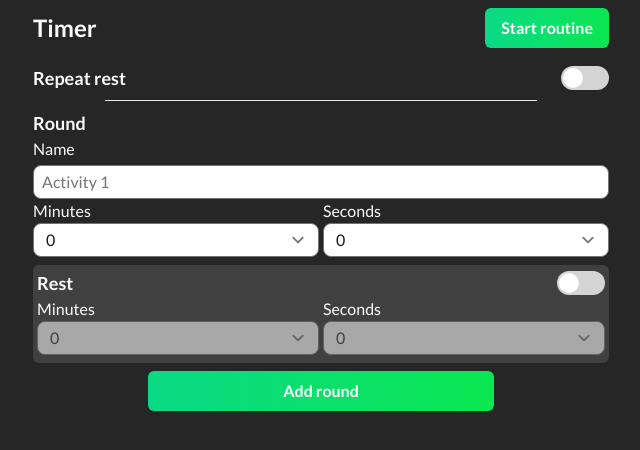
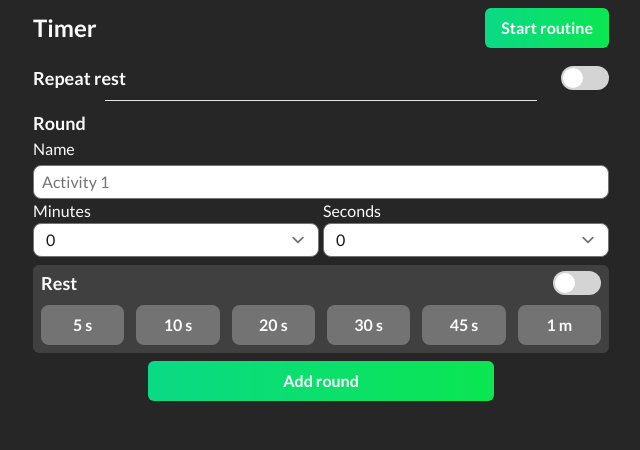
Before and after one commit to galearez/timer, a React (Create React App) app: page / in a window 1280 px wide. Shown: the top 450 px of the page, without its empty margins (319-959 px from the left). Built offline with nearby package versions, Linux system fonts and the light colour scheme.

Commit message:
adapt radio btns to activity rests

```diff
--- a/src/app/app.tsx
+++ b/src/app/app.tsx
@@ -40,7 +40,6 @@ export default function App() {
   let [secGlobalRest, setSecGlobalRest] = useState('0');
   // these states control when the user selects to add a rest after the current activity
   let [singleRest, setSingleRest] = useState(false);
-  let [minSingleRest, setMinSingleRest] = useState('0');
   let [secSingleRest, setSecSingleRest] = useState('0');
   // this state is a boolean becuase is used to show the main input form based on the viewport size
   let [activityForm, setActivityForm] = useState(false);
@@ -53,8 +52,6 @@ export default function App() {
   let labelRef: React.RefObject<HTMLInputElement> = useRef(null);
   let activityMinRef: React.RefObject<HTMLSelectElement> = useRef(null);
   let activitySecRef: React.RefObject<HTMLSelectElement> = useRef(null);
-  let restMinRef: React.RefObject<HTMLSelectElement> = useRef(null);
-  let restSecRef: React.RefObject<HTMLSelectElement> = useRef(null);
 
   useEffect(() => {
     window.addEventListener('resize', () => setScreenWidth(window.innerWidth));
@@ -126,7 +123,6 @@ export default function App() {
 
     // reset the values of the single rests, if there are global rests, they will be reset to that value, if not
     // they will be reset to 0
-    setMinSingleRest(minGlobalRest);
     setSecSingleRest(secGlobalRest);
     setActivityMin('0');
     setActivitySec('0');
@@ -348,7 +344,7 @@ export default function App() {
                   <label
                     htmlFor='rest-60'
                     className='radio block text-center font-semibold py-2 px-4 rounded-lg cursor-pointer'>
-                    60 s
+                    1 m
                   </label>
                 </div>
               </fieldset>
@@ -383,9 +379,7 @@ export default function App() {
                   activityDefaultName,
                   labelRef,
                   activityMinRef,
-                  activitySecRef,
-                  restMinRef,
-                  restSecRef
+                  activitySecRef
                 )
               }>
               <h2>Round</h2>
@@ -426,7 +420,7 @@ export default function App() {
                   </select>
                 </label>
               </fieldset>
-              <fieldset className='bg-gray-700 mb-2 px-1 rounded-md'>
+              <fieldset className='bg-gray-700 mb-2 px-2 pb-2 rounded-md'>
                 <span className='mt-1 flex justify-between items-center'>
                   <h2>Rest</h2>
                   <label className='toggle-switch '>
@@ -438,34 +432,116 @@ export default function App() {
                     <span className='slider'></span>
                   </label>
                 </span>
-                <span className='flex items-end mb-2'>
-                  <label className='flex flex-col flex-1 mr-1'>
-                    Minutes
-                    <select
-                      className='form-select flex-none'
-                      ref={restMinRef}
-                      value={minSingleRest}
-                      onChange={(e) => {
-                        setMinSingleRest(e.target.value);
-                      }}
-                      disabled={!singleRest}>
-                      {sixtyOptions}
-                    </select>
-                  </label>
-                  <label className='flex flex-col flex-1'>
-                    Seconds
-                    <select
-                      className='form-select flex-none'
-                      ref={restSecRef}
-                      value={secSingleRest}
+                <div className='grid grid-cols-3 sm:grid-cols-6 gap-3 mt-1 sm:mt-2'>
+                  <div className=' rounded-lg bg-gray-500 hover:bg-opacity-75'>
+                    <input
+                      type='radio'
+                      name='round-rest'
+                      id='round-rest-5'
+                      value={5}
                       onChange={(e) => {
                         setSecSingleRest(e.target.value);
                       }}
-                      disabled={!singleRest}>
-                      {twelveOptions}
-                    </select>
-                  </label>
-                </span>
+                      checked={secSingleRest === '5'}
+                      hidden
+                    />
+                    <label
+                      htmlFor='round-rest-5'
+                      className='radio block text-center font-semibold py-2 px-4 rounded-lg cursor-pointer'>
+                      5 s
+                    </label>
+                  </div>
+                  <div className=' rounded-lg bg-gray-500 hover:bg-opacity-75'>
+                    <input
+                      type='radio'
+                      name='round-rest'
+                      id='round-rest-10'
+                      value={10}
+                      onChange={(e) => {
+                        setSecSingleRest(e.target.value);
+                      }}
+                      checked={secSingleRest === '10'}
+                      hidden
+                    />
+                    <label
+                      htmlFor='round-rest-10'
+                      className='radio block text-center font-semibold py-2 px-4 rounded-lg cursor-pointer'>
+                      10 s
+                    </label>
+                  </div>
+                  <div className=' rounded-lg bg-gray-500 hover:bg-opacity-75'>
+                    <input
+                      type='radio'
+                      name='round-rest'
+                      id='round-rest-20'
+                      value={20}
+                      onChange={(e) => {
+                        setSecSingleRest(e.target.value);
+                      }}
+                      checked={secSingleRest === '20'}
+                      hidden
+                    />
+                    <label
+                      htmlFor='round-rest-20'
+                      className='radio block text-center font-semibold py-2 px-4 rounded-lg cursor-pointer'>
+                      20 s
+                    </label>
+                  </div>
+                  <div className=' rounded-lg bg-gray-500 hover:bg-opacity-75'>
+                    <input
+                      type='radio'
+                      name='round-rest'
+                      id='round-rest-30'
+                      value={30}
+                      onChange={(e) => {
+                        setSecSingleRest(e.target.value);
+                      }}
+                      checked={secSingleRest === '30'}
+                      hidden
+                    />
+                    <label
+                      htmlFor='round-rest-30'
+                      className='radio block text-center font-semibold py-2 px-4 rounded-lg cursor-pointer'>
+                      30 s
+                    </label>
+                  </div>
+                  <div className=' rounded-lg bg-gray-500 hover:bg-opacity-75'>
+                    <input
+                      type='radio'
+                      name='round-rest'
+                      id='round-rest-45'
+                      value={45}
+                      onChange={(e) => {
+                        setSecSingleRest(e.target.value);
+                      }}
+                      checked={secSingleRest === '45'}
+                      hidden
+                    />
+                    <label
+                      htmlFor='round-rest-45'
+                      className='radio block text-center font-semibold py-2 px-4 rounded-lg cursor-pointer'>
+                      45 s
+                    </label>
+                  </div>
+                  <div className=' rounded-lg bg-gray-500 hover:bg-opacity-75'>
+                    <input
+                      type='radio'
+                      name='round-rest'
+                      id='round-rest-60'
+                      value={60}
+                      onChange={(e) => {
+                        setSecSingleRest(e.target.value);
+                      }}
+                      checked={secSingleRest === '60'}
+                      hidden
+                    />
+                    <label
+                      htmlFor='round-rest-60'
+                      className='radio block text-center font-semibold py-2 px-4 rounded-lg cursor-pointer'>
+                      1 m
+                    </label>
+                  </div>
+                </div>
               </fieldset>
               <button
                 type='submit'
```
